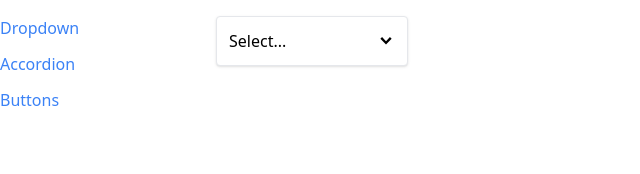
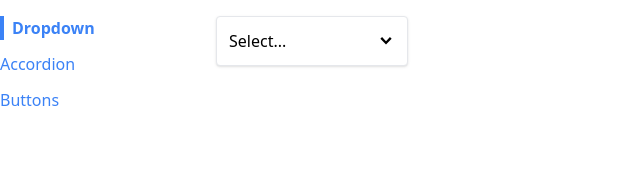
Before and after one commit to PedroMarMol/comps, a React (Create React App) app: page / in a window 1280 px wide. Shown: the top 174 px of the page, without its empty margins (0-640 px from the left). Built offline with nearby package versions, Linux system fonts and the light colour scheme.

Commit message:
active link highlight

```diff
--- a/src/components/Link.js
+++ b/src/components/Link.js
@@ -1,10 +1,14 @@
 import classNames from "classnames";
 import useNavigation from "../hooks/use-navigation";
 
-function Link({ to, children, className }) {
-    const { navigate } = useNavigation();
+function Link({ to, children, className, activeClassName }) {
+    const { navigate, currentPath } = useNavigation();
 
-    const classes = classNames('text-blue-500', className);
+    const classes = classNames(
+        'text-blue-500',
+        className,
+        currentPath === to && activeClassName
+    );
 
     const handleClick = (event) => {
         if (event.metaKey || event.ctrlKey) {
--- a/src/components/Sidebar.js
+++ b/src/components/Sidebar.js
@@ -8,11 +8,20 @@
     ];
 
     const renderedLinks = links.map((link) => {
-        return <Link key={link.label} to={link.path} className="mb-3">{link.label}</Link>
+        return (
+            <Link
+                key={link.label}
+                to={link.path}
+                className="mb-3"
+                activeClassName='font-bold border-l-4 border-blue-500 pl-2'
+            >
+            {link.label}
+            </Link>
+        );
     })
 
     return (
-        <div className="sticky top-0 overflow-y-scroll flex flex-col">
+        <div className="sticky top-0 overflow-y-scroll flex flex-col items-start">
             {renderedLinks}
         </div>
     );
```
